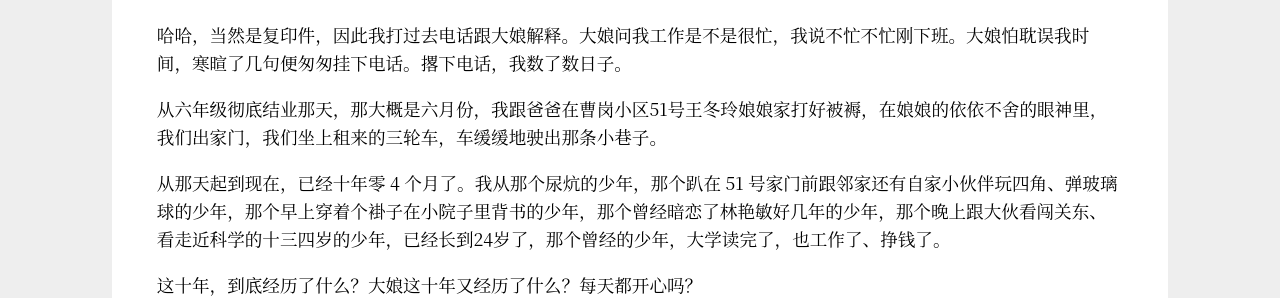
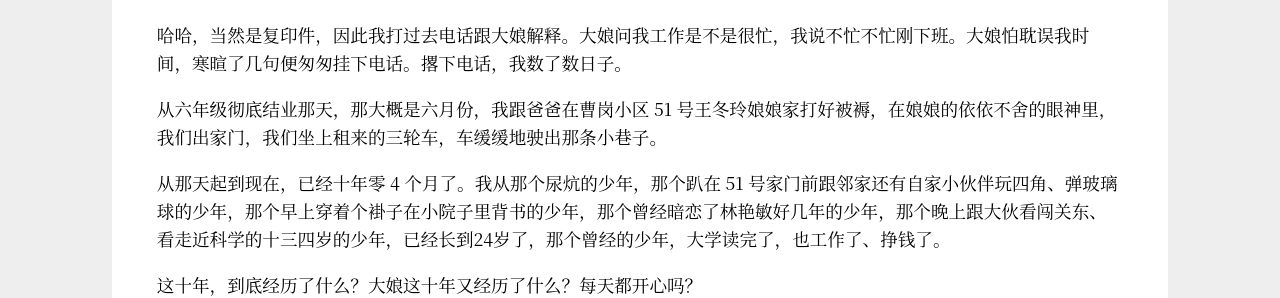
Before and after one commit to Haiyung/haiyung.github.io, a Jekyll site: the page built from _posts/2018-10-24-you-are-the-apple-of-my-eye.md, in a window 1280 px wide. Shown: the part 254-552 px from the top of the page. Built offline with Jekyll 4.4.1, drawn with Linux system fonts in a browser that asks for light colours.

Commit message:
update one article about my childhood

```diff
--- a/_posts/2018-10-24-you-are-the-apple-of-my-eye.md
+++ b/_posts/2018-10-24-you-are-the-apple-of-my-eye.md
@@ -13,7 +13,7 @@ tags: 个人随想集
 
 哈哈，当然是复印件，因此我打过去电话跟大娘解释。大娘问我工作是不是很忙，我说不忙不忙刚下班。大娘怕耽误我时间，寒暄了几句便匆匆挂下电话。撂下电话，我数了数日子。
 
-从六年级彻底结业那天，那大概是六月份，我跟爸爸在曹岗小区51号王冬玲娘娘家打好被褥，在娘娘的依依不舍的眼神里，我们出家门，我们坐上租来的三轮车，车缓缓地驶出那条小巷子。
+从六年级彻底结业那天，那大概是六月份，我跟爸爸在曹岗小区 51 号王冬玲娘娘家打好被褥，在娘娘的依依不舍的眼神里，我们出家门，我们坐上租来的三轮车，车缓缓地驶出那条小巷子。
 
 从那天起到现在，已经十年零 4 个月了。我从那个尿炕的少年，那个趴在 51 号家门前跟邻家还有自家小伙伴玩四角、弹玻璃球的少年，那个早上穿着个褂子在小院子里背书的少年，那个曾经暗恋了林艳敏好几年的少年，那个晚上跟大伙看闯关东、看走近科学的十三四岁的少年，已经长到24岁了，那个曾经的少年，大学读完了，也工作了、挣钱了。
 
```
